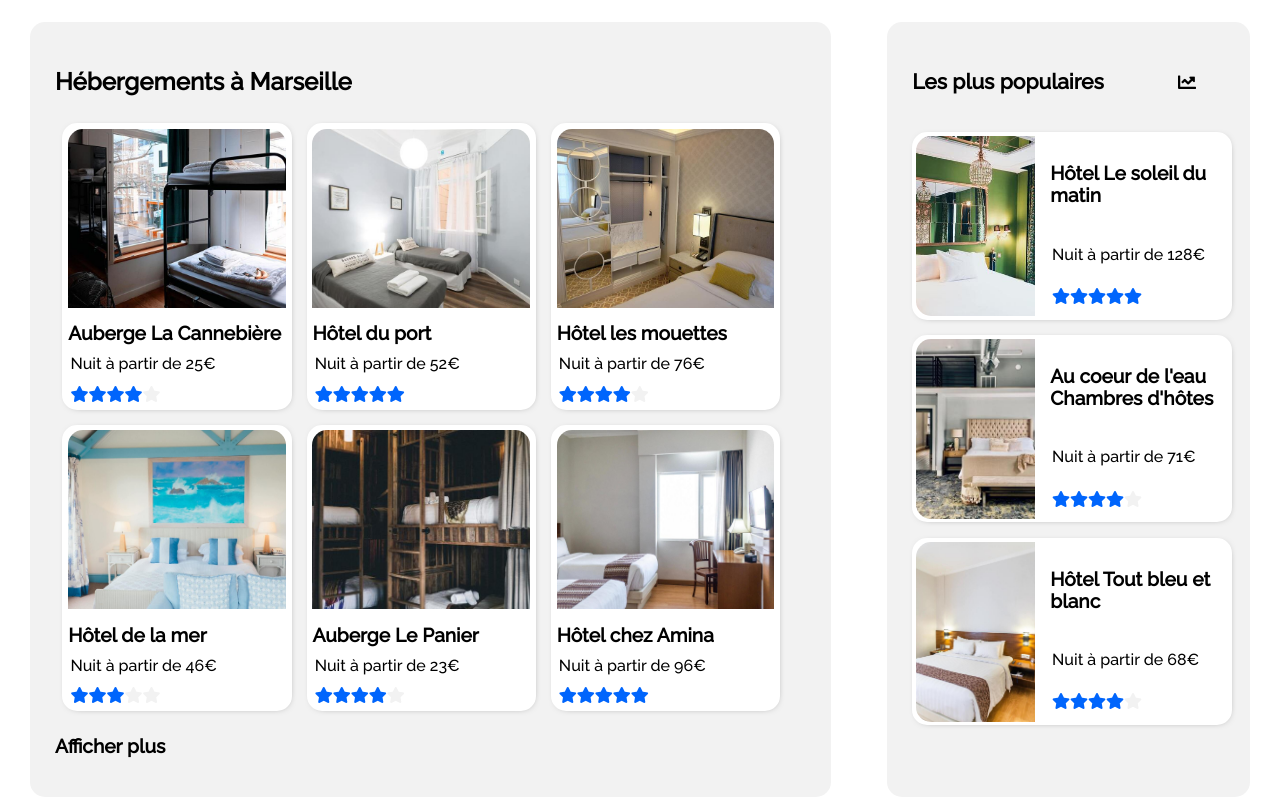
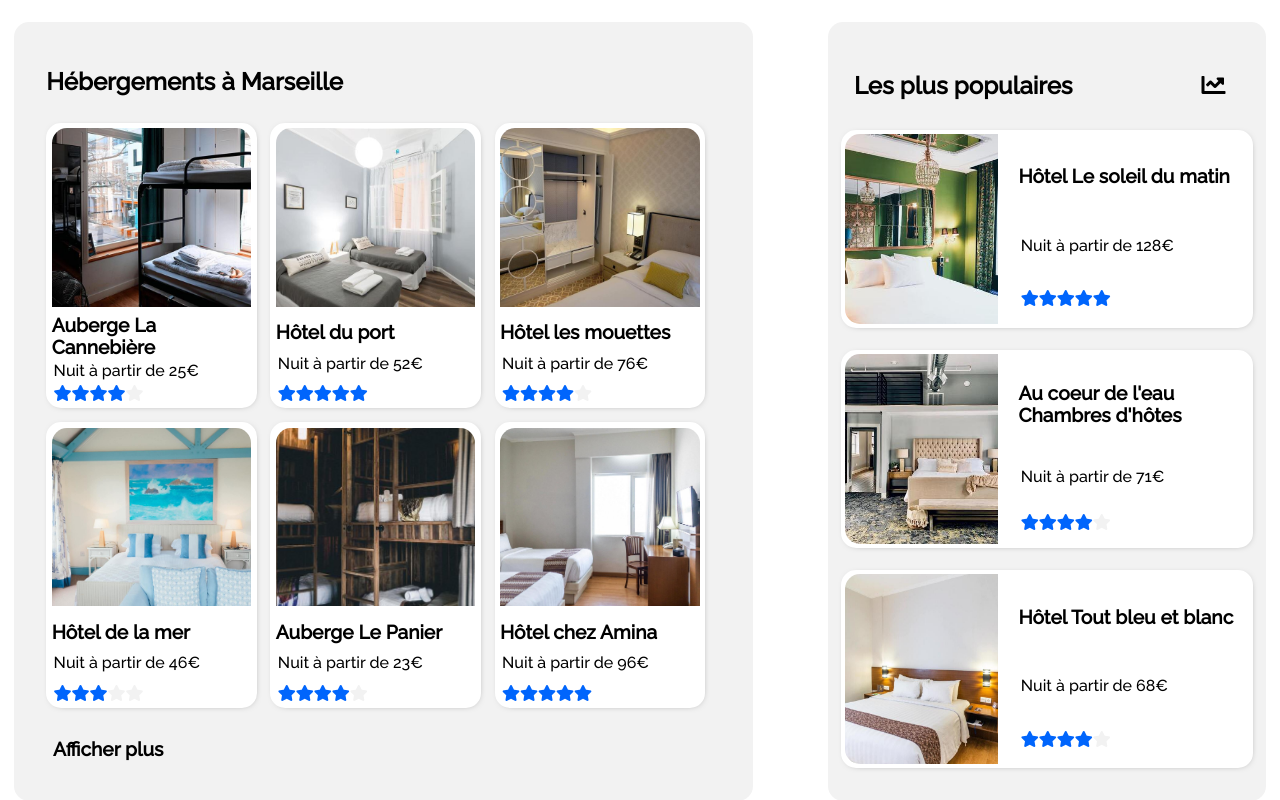
Before and after one commit to Ykare-fullstack/booki, a plain HTML site: page index.html in a window 1280 px wide. Shown: the part 460-1260 px from the top of the page. Drawn offline with Linux system fonts and the light colour scheme.

Commit message:
finalisation du projet, mise en page avant évaluation

```diff
--- a/css/largeStyle.css
+++ b/css/largeStyle.css
@@ -1,8 +1,3 @@
-
-
-/* adding "raleway" as the new font in ttf format*/
-
-
 
 /* box-sizing for every browser and applying the font to everything */
 *
@@ -28,7 +23,7 @@ h2
 	font-size: 120%;
 }
 
-/* normalized image positionning within each image container */
+/* normalized image positionning within each image container (thumbnails) */
 img
 {
 	padding: 0;
@@ -38,11 +33,11 @@ height: 100%;
 	object-fit: cover;
 }
 
-
 /* -------------------------------------------------
 -----------------top banner part
-the top banner is split into right and left header in html
+the top banner is split into right and left header
 inPageNav is referring to the navigation tabs up top right */
+
 #banner
 {
 	display: flex;
@@ -51,7 +46,6 @@ max-height: 220px;
 	flex-direction: column;
 	padding: 0 2% 0 2%;
 	margin-bottom: 1%;
-
 }
 
 #topHeader
@@ -61,17 +55,15 @@ justify-content: space-between;
 	align-items: center;
 	width: 100%;
 	height: 50%;
-
 }
 
 #logo
 {
 	display: flex;
-width: 90px;
+	width: 100px;
 	height: 50px;
 	margin: 0 0 0 0;
 	padding-left: 1%;
-
 }
 
 #logo img
@@ -88,7 +80,6 @@ margin: 0;
 	padding: 0;
 	height: 100%;
 	width: 30%;
-
 }
 
 .inPageNav
@@ -100,7 +91,6 @@ color: black;
 	text-decoration: none;
 	padding: 12% 6% 6% 6%;
 border-top: solid 3px white;
-
 }
 
 /* changing the aspect while selected*/
@@ -109,7 +99,6 @@ border-top: solid 3px white;
 	color: #0065FC;
 	border-top: solid 3px #0065FC;
 }
-
 
 /*---------------------*/
 #bottomHeader
@@ -140,8 +129,6 @@ padding: 0;
 -----------------Form section---------------------*/
 /* the filters are non-fonctionnals yet! only aesthetic implemented yet */
 
-/*---------------------*/
-/*first part location icon + user input + research button */
 #research
 {
 	display: flex;
@@ -149,9 +136,9 @@ flex-direction: column;
 	margin-left: 2%;
 	margin-right: 2%;
 	width: 100%;
-
 }
 
+/*first part location icon + user input + research button */
 #searchBar
 {
 	display: flex;
@@ -191,6 +178,8 @@ font-weight: bold;
 	padding-left: 3%;
 }
 
+/*large sized screen will have text displayed,
+ the icon is hidden and shown for small sized screens (see smallStyle.css)*/
 #searchButtonText
 {
 	width: 35%;
@@ -209,7 +198,7 @@ display: none;
 }
 
 /*---------------------*/
-/* second part the filters  */
+/* second part filters  */
 #filters
 {
 	display: flex;
@@ -223,7 +212,7 @@ margin-bottom: 2%;
 	margin-right: 2%;
 }
 
-/*choice box including icon + text*/
+/* choice box including icon + text */
 .filterChoice
 {
 	display: flex;
@@ -236,12 +225,13 @@ justify-content: space-around;
 	text-decoration: none;
 }
 
+/* mouse hovering effect on filterChoice */
 .filterChoice:hover
 {
 	border: solid 2px #0065FC;
 }
 
-/* Icons visuals*/
+/* Icons visuals */
 .filterChoice i
 {
 	display: flex;
@@ -294,36 +284,41 @@ margin-right: 1%
 {
 	display: flex;
 	flex-wrap: wrap;
-justify-content: space-around;
+	justify-content: space-between;
 	margin-bottom: 50px;
 	margin-left: 0.5%;
 	margin-right: 0.5%;
+
 }
 
 /* accomodation thumbnail container*/
 #accoThumbCont
 {
 	display: flex;
-width: 60%;
+	width: 55%;
 	border-radius: 15px;
 	background-color: #F2F2F2;
 	padding: 2%;
-margin-right: 2%;
 	flex-wrap: wrap;
 }
 
 #accoThumbCont h1
 {
 	width: 100%;
+	margin-left: 1%;
 }
 
-#accoThumbCont a
+.showMoreLink
 {
+	display: flex;
 	width: 100%;
+	margin: 1% 0 0 2%;
+}
+.showMoreLink a
+{
 	text-decoration: none;
 	color: black;
 }
-
 /* accomodation thumbnail */
 .thumbnailAcco
 {
@@ -379,12 +374,13 @@ aside
 {
 	display: flex;
 	flex-direction: column;
-width: 25%;
+	width: 35%;
 	border-radius: 15px;
 	background-color: #F2F2F2;
-padding: 2%;
+	justify-content: center;
 	align-items: center;
 	flex-wrap: wrap;
+
 }
 
 #popularHead
@@ -393,28 +389,37 @@ display: flex;
 	width: 100%;
 	justify-content: space-between;
 	align-items: center;
-font-size: large;
+	margin-top: 3%;
+	margin-bottom: -3.5%;
 }
 
-#popularHead i
+#popularHead h1
+{
+	font-size: 150%;
+	width: 75%;
+	margin-left: 6%;
+}
+
+/* icon in popular accomodations header */
+.fa-chart-line
 {
 	display: flex;
-width: 70px;
-height: 70px;
+	width: 80px;
+	height: 80px;
+	font-size: x-large;
 	align-items: center;
 	justify-content: center;
-margin-right: 1%;
+	margin-right: 3%;
 }
 
 /* thumbnail popular accomodations */
 .thumbnailPopular
 {
 	display: flex;
-height: 180px;
-max-height: 180px;
-width: 100%;
-margin-top: 5%;
-margin-bottom: 5%;
+	height: 190px;
+	max-height: 190px;
+	max-width: 100%;
+	margin: 4.5% 3% 5% 3%;
 	padding: 0.5%;
 	background-color: white;
 	overflow: hidden;
@@ -454,6 +459,7 @@ display: flex;
 
 #activities
 {
+	width: 100%;
 	display: flex;
 	flex-direction: column;
 	margin-left: 2%;
@@ -491,9 +497,10 @@ box-shadow: 1px 1px 10px -7px #000000;
 {
 	display: flex;
 	height: 10%;
+	width: 90%;
 	max-height: 7%;
 	min-height: 45px;
-padding: 30px 0 0 15px;
+	padding: 5% 0 0 15px;
 	margin: 0 0 0 2%;;
 	text-align: center;
 }
@@ -535,7 +542,7 @@ height: 280px;
 footer
 {
 	display: flex;
-padding-left: 2%;
+	padding: 3% 0 0 2%;
 	background-color: #F2F2F2;
 	margin-top: 0.5%;
 }
@@ -547,7 +554,7 @@ margin-right: 21%;
 
 nav ul
 {
-list-style-type: none;
+	list-style-type: none; /*removing list marks */
 	margin-left:0;
 	padding-left:0;
 	line-height: 225%;
--- a/css/mediumStyle.css
+++ b/css/mediumStyle.css
@@ -1,23 +1,7 @@
-
-
-/* adding "raleway" as the new font in ttf format*/
-
-
-
-/* box-sizing for every browser and applying the font to everything */
-*
-{
-font-family: 'Raleway', sans-serif;	/* applying the font */
-
-box-sizing: content-box; /* Opera/IE 8+ */
--moz-box-sizing: content-box; /* Firefox, others  */
--webkit-box-sizing: content-box; /* Safari/Chrome, others */
-}
 
 /* sections in body are organized in columns */
 body
 {
-min-width: auto;
 	margin: 0;
 	padding: 0;
 }
@@ -29,15 +13,15 @@ padding: 0;
 /* the filters are non-fonctionnals yet! only aesthetic implemented yet */
 
 /*---------------------*/
-/*first part location icon + user input + research button */
+
 #research
 {
 	max-width: 100%;
-margin: 30px 0 0 0;
+	margin: 2% 0 0 0;
 	padding: 0;
-
 }
 
+/*first part location icon + user input + research button */
 #searchBar
 {
 	margin-left: 4%;
@@ -48,9 +32,7 @@ margin-left: 4%;
 #filters
 {
 	height: 200px;
-
 }
-
 
 #filters p
 {
@@ -58,8 +40,6 @@ margin-top: 30px;
 	padding-left: 4%;
 	width: 100%;
 	text-align: left;
-
-
 }
 
 /*choice box including icon + text*/
@@ -68,7 +48,6 @@ text-align: left;
 	width: auto;
 	height: 50px;
 }
-
 
 /* info line with icon down the section */
 .infoNote
@@ -104,17 +83,18 @@ justify-content: center;
 #accoThumbCont h1
 {
 	text-align: center;
+	margin: 7% 0 2% 0;
 }
 
-#accoThumbCont a
+.showMoreLink
 {
-text-align: center;
+	margin: 1% 0 1% 15%;
 }
 
 /* accomodation thumbnail */
 .thumbnailAcco
 {
-min-width: 400px;
+	min-width: 330px;
 }
 
 
@@ -132,7 +112,7 @@ padding: 0 0 5% 0;
 
 #popularHead
 {
-margin: 2% 0 4% 0;
+	margin: 2% 0 0 0;
 	justify-content: space-around;
 }
 
@@ -141,7 +121,7 @@ justify-content: space-around;
 	display: flex;
 	margin: 0;
 	padding: 0;
-flex-direction: column;
+	flex-direction: row;
 	justify-content: center;
 	align-items: center;
 	flex-wrap: wrap;
@@ -153,16 +133,10 @@ flex-wrap: wrap;
 	height: 220px;
 	max-height: 220px;
 	width: 29%;
-min-width: 400px;
-margin: 2% 5% 1% 0;
+	min-width: 300px;
+	margin: 2% 1.5% 1% 0;
 }
 
-#accomodation a
-{
-display: flex;
-justify-content: flex-start;
-margin: 3% 0 3% 3%;
-}
 /* -------------------------------------------------
 -------------Activities section-----------------*/
 
@@ -181,7 +155,6 @@ text-align: center;
 /*thumbnail container*/
 .thumbnailActiCont
 {
-
 	flex-direction: row;
 	height: auto;
 	margin: 0;
--- a/css/smallStyle.css
+++ b/css/smallStyle.css
@@ -10,6 +10,11 @@ box-sizing: content-box; /* Opera/IE 8+ */
 }
 /* sections in body are organized in columns */
 
+body
+{
+	padding: 0;
+	margin:0;
+}
 
 h1
 {
@@ -22,14 +27,18 @@ the top banner is split into right and left header in html
 inPageNav is referring to the navigation tabs up top right */
 #banner
 {
-height: 300px;
+	height: 100%;
+	max-height: 300px;
 	padding: 0 0 0 0;
 	margin: 2% 0 1% 0;
+
 }
 
 #topHeader
 {
 	flex-direction: column;
+	justify-content: center;
+	margin-bottom: 3%;
 }
 
 #logo
@@ -37,6 +46,7 @@ flex-direction: column;
 	justify-content: center;
 	height: 75px;
 	padding-left: 0;
+	margin: 0 0 3% 0;
 }
 
 #logo img
@@ -52,10 +62,11 @@ width: 100%;
 
 .inPageNav
 {
-height: auto;
+	height: 50px;
 	width: 100%;
 	justify-content: center;
-padding: 2% 0 0 0;
+	align-items: center;
+	padding: 0 0 0 0;
 	border-bottom: solid 3px #F2F2F2;
 }
 
@@ -96,7 +107,6 @@ margin: 0 0 0 3%;
 /* the filters are non-fonctionnals yet! only aesthetic implemented yet */
 
 /*---------------------*/
-/*first part location icon + user input + research button */
 #research
 {
 	justify-content: center;
@@ -113,16 +123,13 @@ justify-content: center;
 	align-items: center;
 }
 
+/*first part location icon + user input + research button */
 #searchBar
 {
 	width: 90%;
 	min-width: auto;
 	margin: 2% 0 2% 0;
 }
-
-/* location icon configuration*/
-
-
 
 #searchButtonText
 {
@@ -194,19 +201,28 @@ justify-content: center;
 
 #accoThumbCont h1
 {
-text-align: center;
+	width: 390px;
+	margin-left: 5%;
 }
 
-#accoThumbCont a
+.showMoreLink
 {
-text-align: center;
+	display: flex;
+	justify-content: center;
+}
+
+.showMoreLink a
+{
+	width: 350px;
+	text-align: left;
 }
 
 /* accomodation thumbnail */
 .thumbnailAcco
 {
-height: 275px;
-min-width: 400px;
+	height: 220px;
+	width: 90%;
+	max-width: 350px;
 }
 
 /*-- part 2 popular accomodation---*/
@@ -221,8 +237,10 @@ padding: 0 0 5% 0;
 
 #popularHead
 {
+	width: 100%;
 	margin: 2% 0 2% 0;
-justify-content: space-around;
+	padding: 0;
+	justify-content: space-between;
 }
 
 
@@ -241,18 +259,11 @@ flex-wrap: wrap;
 
 .thumbnailPopular
 {
-height: 220px;
+	height: 160px;
 	max-height: 220px;
-width: 29%;
-min-width: 400px;
-margin: 2% 2.5% 1% 2.5%;
-}
-
-#accomodation a
-{
-display: flex;
-justify-content: flex-start;
-margin: 3% 0 3% 3%;
+	width: 90%;
+	max-width: 350px;
+	margin: 2% 0 1% 0;
 }
 
 /* -------------------------------------------------
@@ -260,15 +271,15 @@ margin: 3% 0 3% 3%;
 
 #activities
 {
-
-margin: 30px 0 4% 0;
+	margin: 3% 0 4% 0;
 	padding: 0;
+	align-items: center;
 }
 
-#actiTitle h1
+#actiTitle
 {
-width: 100%;
-text-align: center;
+	width: 90%;
+	max-width: 350px;
 }
 
 /*thumbnail container*/
@@ -286,9 +297,9 @@ justify-content: center;
 /*activities thumbnail*/
 .thumbnailActi
 {
-height: 275px;
-width: 29%;
-min-width: 400px;
+	max-height: 220px;
+	width: 90%;
+	max-width: 350px;
 	margin: 1%;
 	padding: 0.5%;
 	background-color: white;
@@ -296,22 +307,9 @@ justify-content: space-between;
 	border: solid white 2px;
 }
 
-
 /* thumbnail n°2,3,5 and 6 height modification */
 /* to be the same size*/
-.thumbnailActiCont :nth-child(2)
-{
-height: 275px;
-}
-.thumbnailActiCont :nth-child(3)
-{
-height: 275px;
-}
-.thumbnailActiCont :nth-child(5)
-{
-height: 275px;
-}
-.thumbnailActiCont :nth-child(6)
+.thumbnailActiCont .thumbnailActi
 {
 	height: 275px;
 }
--- a/index.html
+++ b/index.html
@@ -19,7 +19,6 @@
     <meta name="viewport" content="width=device-width"/>
     <title>Booki</title>
 </head>
-
 
 <body>
 
@@ -79,7 +78,9 @@
     <!-- Accomodation section  -->
     <section id="accomodation">
         <div id="accoThumbCont">
+
             <h1>Hébergements à Marseille</h1>
+
             <div class="thumbnailAcco">
                 <div class="thumbnailAccoImg"><img src="assets/canne.jpg" alt="hotel cannebiere"/></div>
                 <h2>Auberge La Cannebière</h2>
@@ -133,9 +134,11 @@
                     <i class="fas fa-star"></i><i class="fas fa-star"></i><i class="fas fa-star"></i><i class="fas fa-star"></i><i class="fas fa-star"></i>
                 </div>
             </div>
+            <div class="showMoreLink">
+                <a href="#"><h2>Afficher plus</h2></a>
+            </div>
+        </div>
 
-            <a href="#"><h2>Afficher plus</h2></a>
-        </div>
         <!-- aside part included in #accomodation, refering to popular accomodations -->
         <aside>
             <div id="popularHead">
@@ -180,8 +183,8 @@
     <!-- ____________________________________________________________________ -->
     <!-- Activities section -->
 
+    <section id="activities">
 
-    <section id="activities">
         <div id="actiTitle"><h1>Activités à Marseille</h1></div>
 
         <div class="thumbnailActiCont">
@@ -250,5 +253,4 @@
 
 </body>
 
-
 </html>
```
Lines whose indentation alone changed are shown as unchanged.
